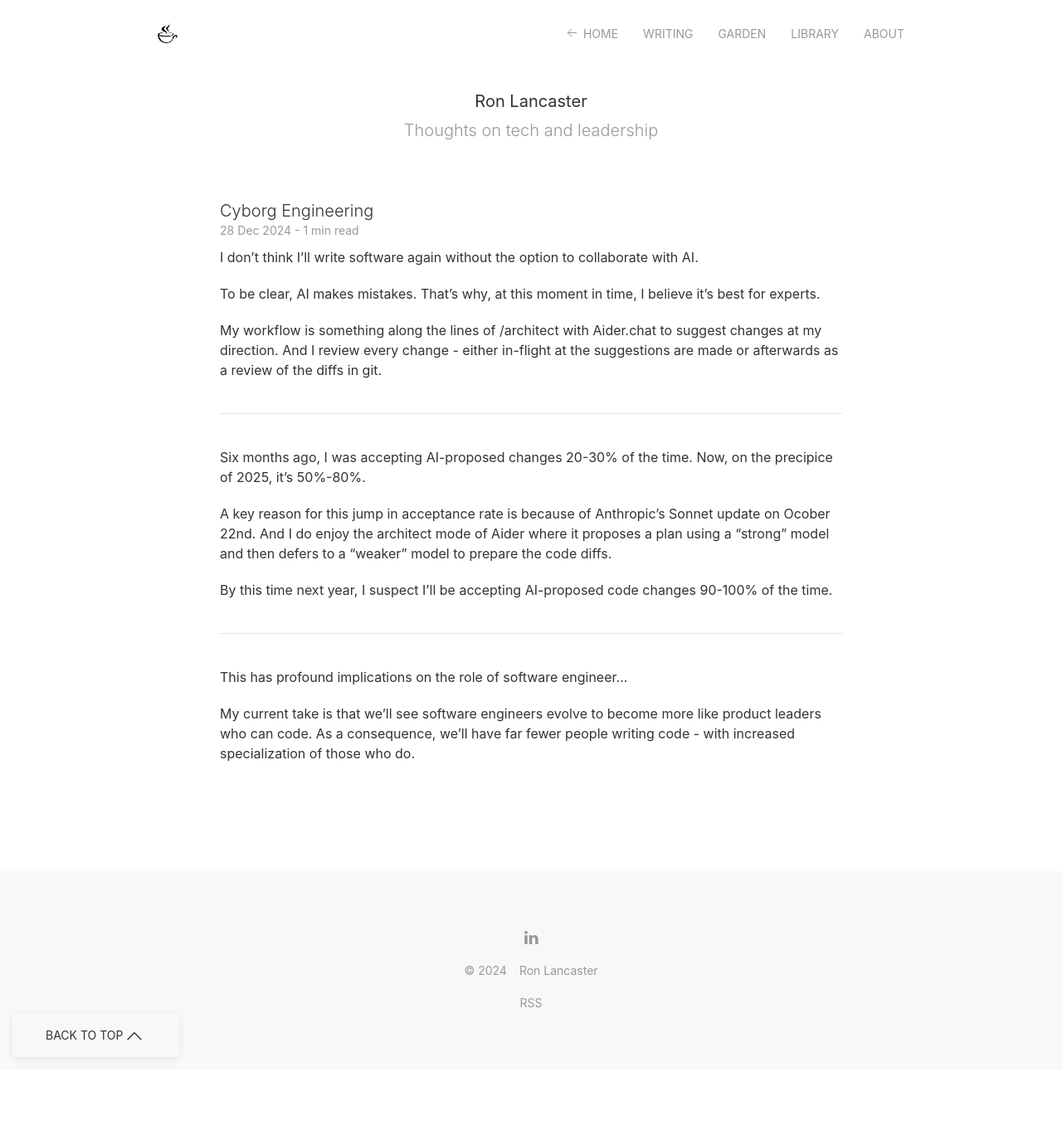
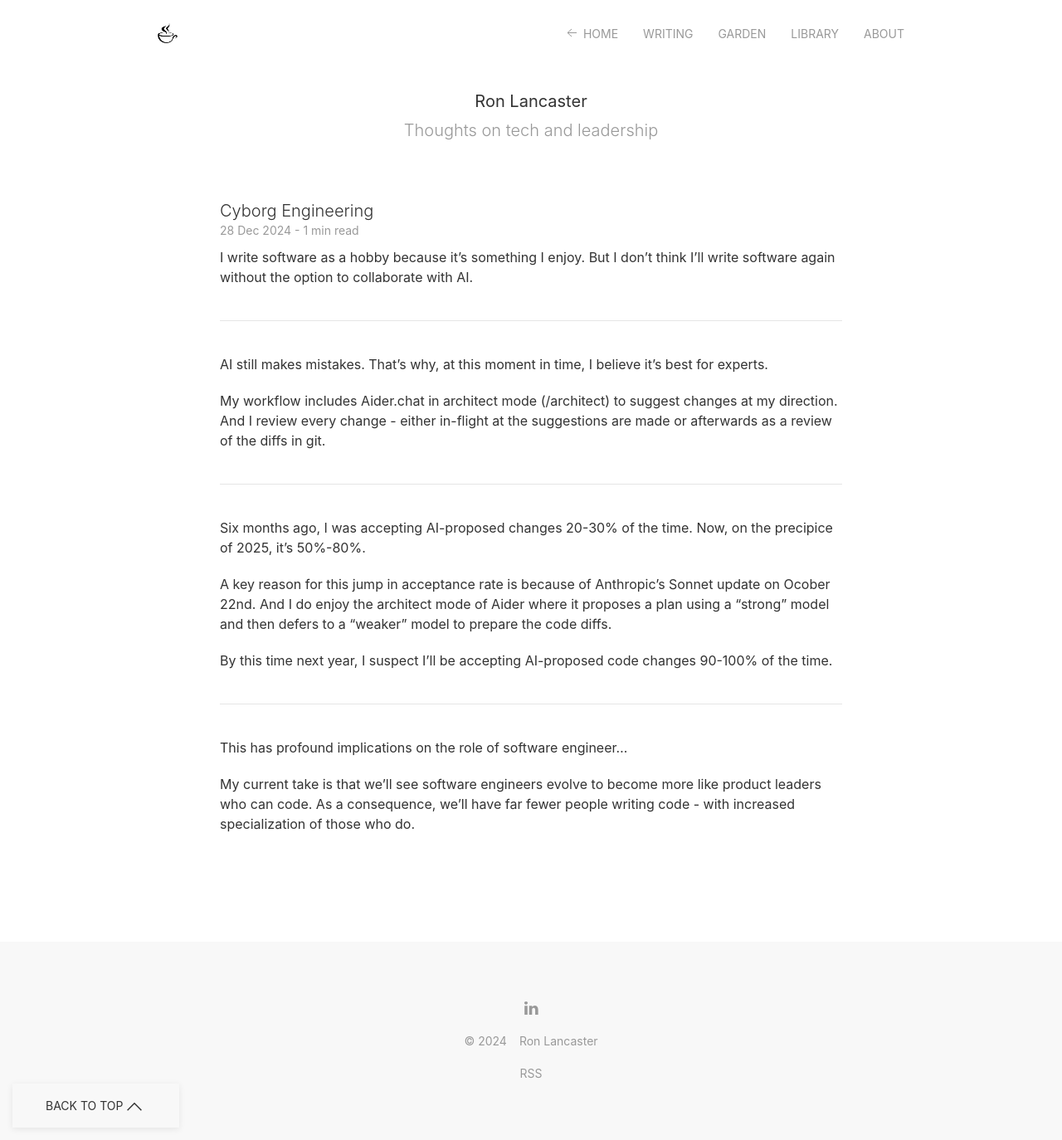
Before and after one commit to nyvyn/nyvyn.github.io, a Jekyll site: the page built from _posts/2024-12-28-cyborg-engineering.markdown, in a window 1280 px wide. Shown: the whole page at 83% size. Built offline with Jekyll 4.4.1, drawn with Linux system fonts in a browser that asks for light colours; our own code applies the rules of GitHub Pages for plain Markdown files; before the commit the page ends 1289 px from its top, so only the background shows below that.

Commit message:
`docs: update blog post on AI-assisted software development workflow`

```diff
--- a/_posts/2024-12-28-cyborg-engineering.markdown
+++ b/_posts/2024-12-28-cyborg-engineering.markdown
@@ -1,9 +1,13 @@
-I don't think I'll write software again without the option to collaborate with AI.
+I write software as a hobby because it's something I enjoy.
+But I don't think I'll write software again without the option to collaborate with AI.
 
-To be clear, AI makes mistakes. That's why, at this moment in time, I believe it's best for experts.
+---
 
-My workflow is something along the lines of /architect with Aider.chat to suggest changes at my direction.
-And I review every change - either in-flight at the suggestions are made or afterwards as a review of the diffs in git.
+AI still makes mistakes. That's why, at this moment in time, I believe it's best for experts.
+
+My workflow includes Aider.chat in architect mode (/architect) to suggest changes at my direction.
+And I review every change - either in-flight at the suggestions are made
+or afterwards as a review of the diffs in git.
 
 ---
 
```
